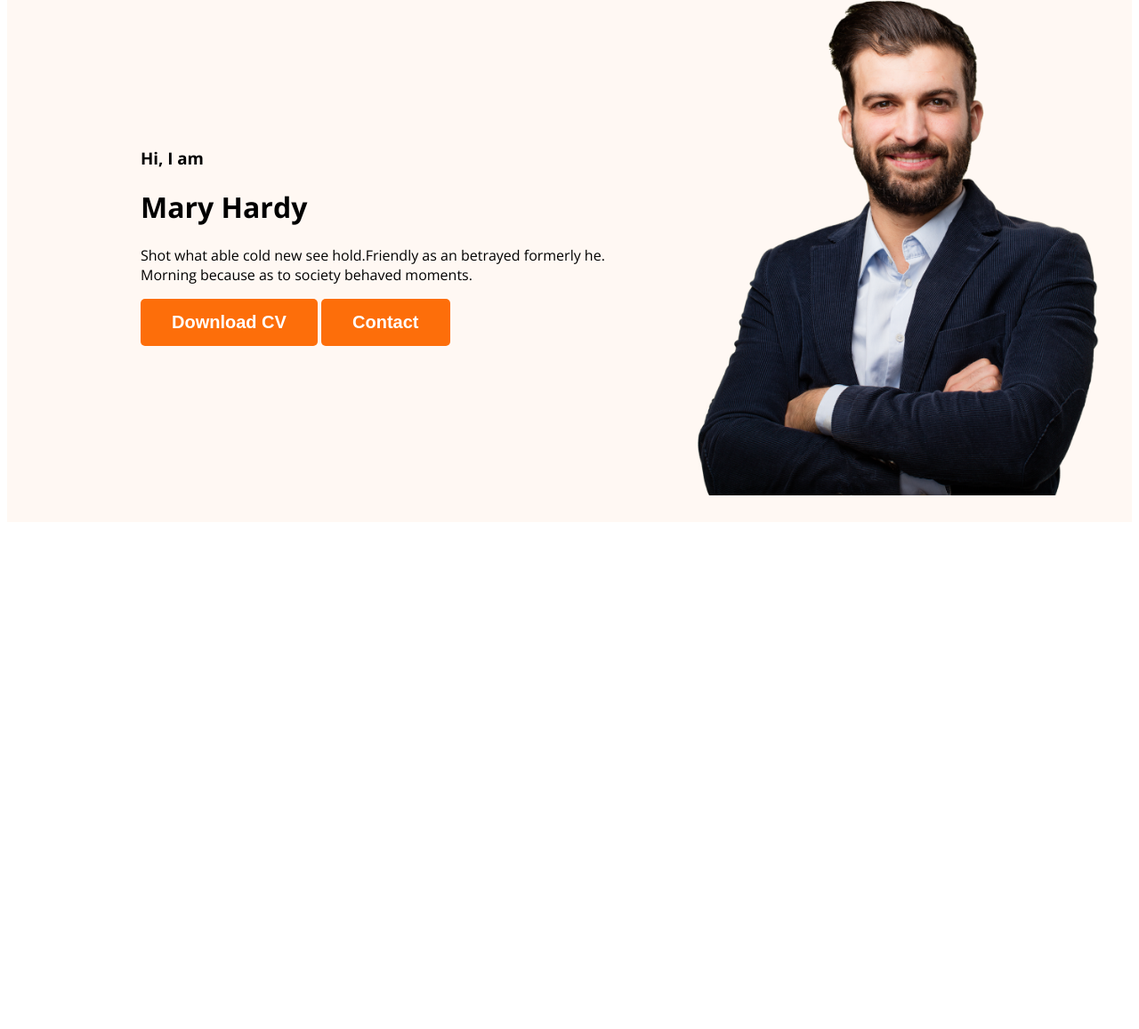
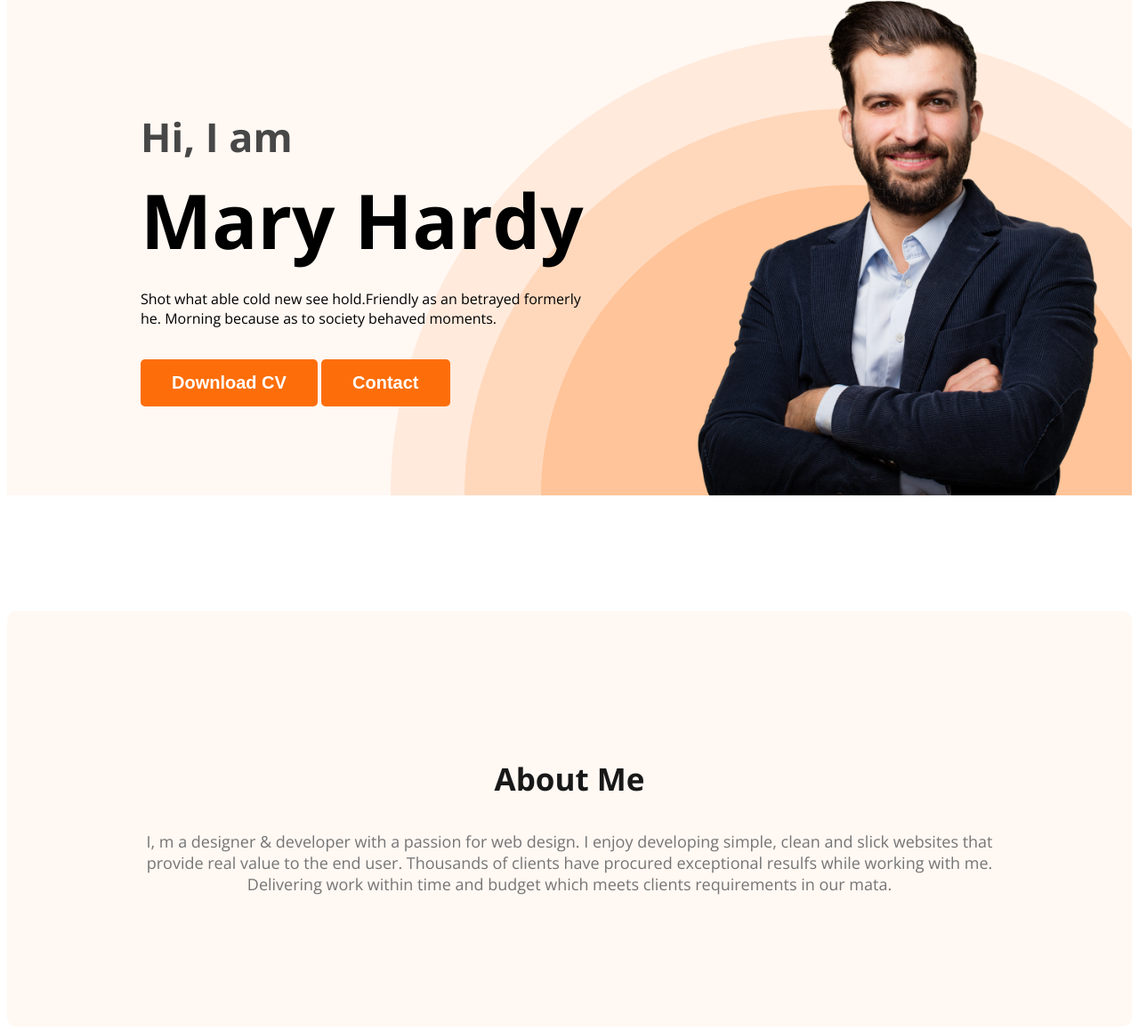
Before and after one commit to ashiqurAlways/web-developer-portfolio, a plain HTML site: page index.html in a window 1280 px wide. Shown: the part 211-1368 px from the top of the page at 89% size. Before the commit the page ends 806 px from the top, so only its background shows below. Drawn offline with nearby package versions, Linux system fonts and the light colour scheme.

Commit message:
about section created

```diff
--- a/index.html
+++ b/index.html
@@ -23,7 +23,7 @@
             <div class="banner-content">
                 <h3 class="banner-greeting">Hi, I am</h3>
                 <h1 class="banner-title">Mary Hardy</h1>
-                <p>Shot what able cold new see hold.Friendly as an betrayed formerly he. Morning because as to society behaved moments.</p>
+                <p class="banner-description">Shot what able cold new see hold.Friendly as an betrayed formerly he. Morning because as to society behaved moments.</p>
                 <button class="btn-primary">Download CV</button>
                 <button class="btn-primary">Contact</button>
             </div>
@@ -33,7 +33,12 @@
     </header>
 
     <main>
-
+        <section class="about">
+            <h3 class="section-title">About Me</h3>
+            <p class="section-description">
+                I, m a designer & developer with a passion for web design. I enjoy developing simple, clean and slick websites that provide real value to the end user. Thousands of clients have procured exceptional resulfs while working with me. Delivering work within time and budget which meets clients requirements in our mata.
+            </p>
+        </section>
     </main>
 
     <footer>
--- a/styles/portfolio.css
+++ b/styles/portfolio.css
@@ -14,7 +14,18 @@ body {
     font-weight: 700;
     padding: 15px 35px;
 }
+.section-title {
+    color: #181818;
+    text-align: center;
+    font-size: 35px;
+    font-weight: 700;
+}
+.section-description {
+    color: #757575;
+    text-align: center;
+    font-size: 18px;
 
+}
 /* nav related styles */
 nav {
     display: flex;
@@ -43,12 +54,43 @@ nav a {
 /* header related styles */
 .header {
     background-color: #fff8f3;
+    background-image: url(../images/header_bg.png);
+    background-repeat: no-repeat;
+    background-position: bottom right;
 }
 .banner {
-    padding: 30px 30px 30px 150px;
+    padding: 30px 30px 0px 150px;
     display: flex;
     align-items: center;
+    justify-content: space-between;
+}
+.banner-content {
+    max-width: 500px;
 }
 .banner-profile-pic {
     width: 500px;
 }
+.banner-greeting {
+    font-size: 45px;
+    color: #474747;
+    margin-bottom: 0;
+}
+.banner-title {
+    font-size: 85px;
+    font-weight: 700;
+    margin-top: 5px;
+    margin-bottom: 20px;
+}
+.banner-description {
+    margin-bottom: 35px;
+}
+
+/* main section styles */
+
+/* about section styles */
+.about {
+    padding: 130px;
+    border-radius: 10px;
+    background-color: #fff8f3;
+    margin: 130px 0;
+}
```
